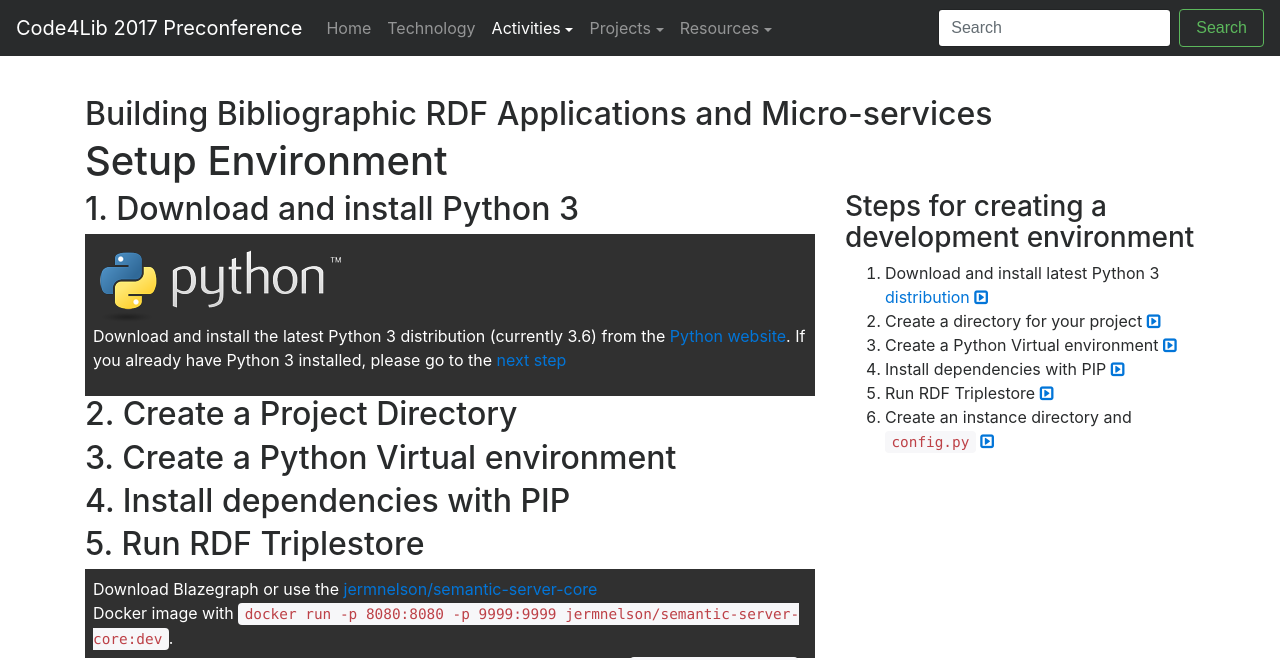
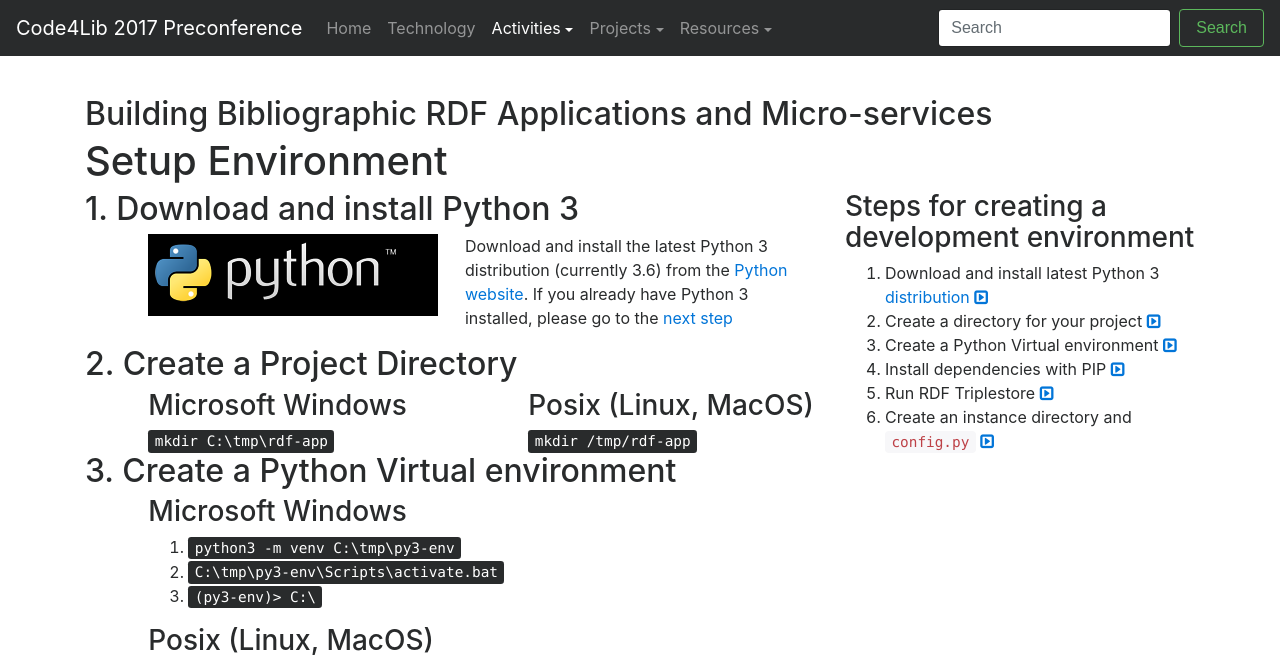
Before and after one commit to jermnelson/code4lib-2017, a Flask app: page /setup-env in a window 1280 px wide. Shown: the top 660 px of the page. Run offline with Flask 2, Linux system fonts and the light colour scheme; some libraries are stand-ins or nearby versions.

Commit message:
Added content to CC ETD, navbar, and setup

```diff
--- a/templates/navbar.html
+++ b/templates/navbar.html
@@ -31,7 +31,10 @@
               <a class="dropdown-item" href="{{ url_for('slide', page='cc-etd') }}">Colorado College ETD</a>
               <a class="dropdown-item" href="{{ url_for('slide', page='coalliance-bibcat') }}">Colorado Alliance BIBCAT</a>
               <a class="dropdown-item" href="{{ url_for('slide', page='dpla-service-hub') }}">Plains2Peaks.org - DPLA Service Hub</a>
+              <div class="dropdown-divider"></div>
+              <a class="dropdown-item" href="{{ url_for('slide', page='niso-api-support') }}">NISO API</a>
               <a class="dropdown-item" href="{{ url_for('slide', page='kean-academic-concierge') }}">Kean University Academic Concierge</a>
+
             </div>
           </li>
 
--- a/templates/setup-env.html
+++ b/templates/setup-env.html
@@ -14,14 +14,17 @@
 {% endblock %}
 {% block main %}
 <h2>{{ title }}</h2>
-<h1>Setup Environment</h1>
+<h1 itemprop="title">Setup Environment</h1>
 
 <div class="row">
     <div class="col-md-8">
         <h2 id="install-python">1. Download and install Python 3</h2>
-        <div class="step">
-            <img
-                 src="{{ url_for('static', filename='images/python-logo.png') }}">
+        <div class="row">
+            <div class="col-sm-5 offset-sm-1">
+                <img src="{{ url_for('static', filename='images/python-logo.png') }}"
+                    style="background-color: black">
+            </div>
+            <div class="col-sm-6">
                 <p>
                     Download and install the latest Python 3 distribution (currently
                     3.6) from the <a href="https://www.python.org/downloads/">Python website</a>.
@@ -30,16 +33,114 @@
 
                 </p>
             </div>
+        </div>
         <h2 id="project-dir">2. Create a Project Directory</h2>
+            <div class="row">
+                <div class="col-sm-6 offset-sm-1">
+                    <h3>Microsoft Windows</h3>
+                    <kbd>mkdir C:\tmp\rdf-app</kbd>
+                </div>
+                <div class="col-sm-5">
+                    <h3>Posix (Linux, MacOS)</h3>
+                    <kbd>mkdir /tmp/rdf-app</kbd>
+                </div>
+            </div>
         <h2 id="virtualenv">3. Create a Python Virtual environment</h2>
+            <div class="row">
+                <div class="col-sm-8 offset-sm-1">
+                    <h3>Microsoft Windows</h3>
+                    <ol>
+                        <li><kbd>python3 -m venv C:\tmp\py3-env</kbd></li>
+                        <li><kbd>C:\tmp\py3-env\Scripts\activate.bat</kbd></li>
+                        <li><kbd>(py3-env)&gt; C:\</kbd></li>
+                    </ol>
+                </div>
+            </div>
+            <div class="row">
+                <div class="col-sm-8 offset-sm-1">
+                    <h3>Posix (Linux, MacOS)</h3>
+                    <ol>
+                        <li><kbd>python3 -m venv /tmp/py3-env</kbd></li>
+                        <li><kbd>source /tmp/py3-env/bin/activate</kbd></li>
+                        <li><kbd>(py3-env)&gt; /</kbd></li>
+                    </ol>
+                </div>
+            </div>
+
         <h2 id="install-pip">4. Install dependencies with PIP</h2>
+            <div class="row">
+                <div class="col-sm-11 offset-sm-1">
+                    <h3>Download <code>requirements.txt</code></h3>
+                    <p> Download and save the preconference requirements.txt (available on Github
+                        at <a href="#">requirements.txt</a>) to your root Project directory.
+                    </p>
+                </div>
+            </div>
+            <div class="row">
+                <div class="col-sm-9 offset-sm-1">
+                    <h3>Microsoft Windows</h3>
+                    <ol>
+                        <li><kbd>(py3-env)&gt;cd C:\tmp\rdf-app</kbd></li>
+                        <li>
+                            <kbd>(py3-env)C:\tmp\rdf-app&gt;pip install -r requirements.txt</kbd>
+                        </li>
+                    </ol>
+                </div>
+            </div>
+            <div class="row">
+                <div class="col-sm-9 offset-sm-1">
+                    <h3>Posix (Linux, MacOS)</h3>
+                    <ol>
+                        <li><kbd>(py3-env)&gt; cd /tmp/rdf-app</kbd></li>
+                        <li>
+                            <kbd>(py3-env)cd /tmp/rdf-app&gt;pip install -r requirements.txt</kbd>
+                        </li>
+                    </ol>
+                </div>
+            </div>
+
         <h2 id="run-triplestore">5. Run RDF Triplestore</h2>
-        <div class='step'>
+        <div class='row'>
+            <div class="col-sm-11 offset-sm-1">
                 Download Blazegraph or use the
-            <a href="https://hub.docker.com/r/jermnelson/semantic-server-core/">jermnelson/semantic-server-core</a><br>
-            Docker image with <code>docker run -p 8080:8080 -p 9999:9999 jermnelson/semantic-server-core:dev</code>.
+                <a href="https://hub.docker.com/r/jermnelson/semantic-server-core/">jermnelson/semantic-server-core</a>
+                Docker image.
+            </div>
+            <div class="col-sm-11 offset-sm-1">
+             <kbd>docker run -p 8080:8080 -p 9999:9999 jermnelson/semantic-server-core:dev</kbd>
+            </div>
         </div>
         <h2 id="instance-config">6. Create an instance directory and <code>config.py</code></h2>
+            <div class="row">
+                <div class="col-sm-9 offset-sm-1">
+                    <h3>Microsoft Windows</h3>
+                    <ol>
+                        <li>
+                            <kbd>(py3-env)C:\tmp\rdf-app&gt;mkdir instance</kbd>
+                        </li>
+                        <li>
+                            <kbd>(py3-env)C:\tmp\rdf-app&gt;touch instance\config.py</kbd>
+                        </li>
+                    </ol>
+                </div>
+            </div>
+            <div class="row">
+                <div class="col-sm-9 offset-sm-1">
+                    <h3>Posix (Linux, MacOS)</h3>
+                    <ol>
+                        <li>
+                            <kbd>(py3-env)/tmp/rdf-app&gt;mkdir instance</kbd>
+                        </li>
+                        <li>
+                            <kbd>(py3-env)/tmp/rdf-app&gt;touch instance/config.pyt</kbd>
+                        </li>
+
+                    </ol>
+                </div>
+            </div>
+
+
+
     </div>
     <div class="col-md-4">
         <h3>Steps for creating a development environment</h3>
```
Also changed, not shown: templates/cc-etd.html (+16 -0 lines), static/images/LisaLister.png (added). Lines whose indentation alone changed are shown as unchanged.
